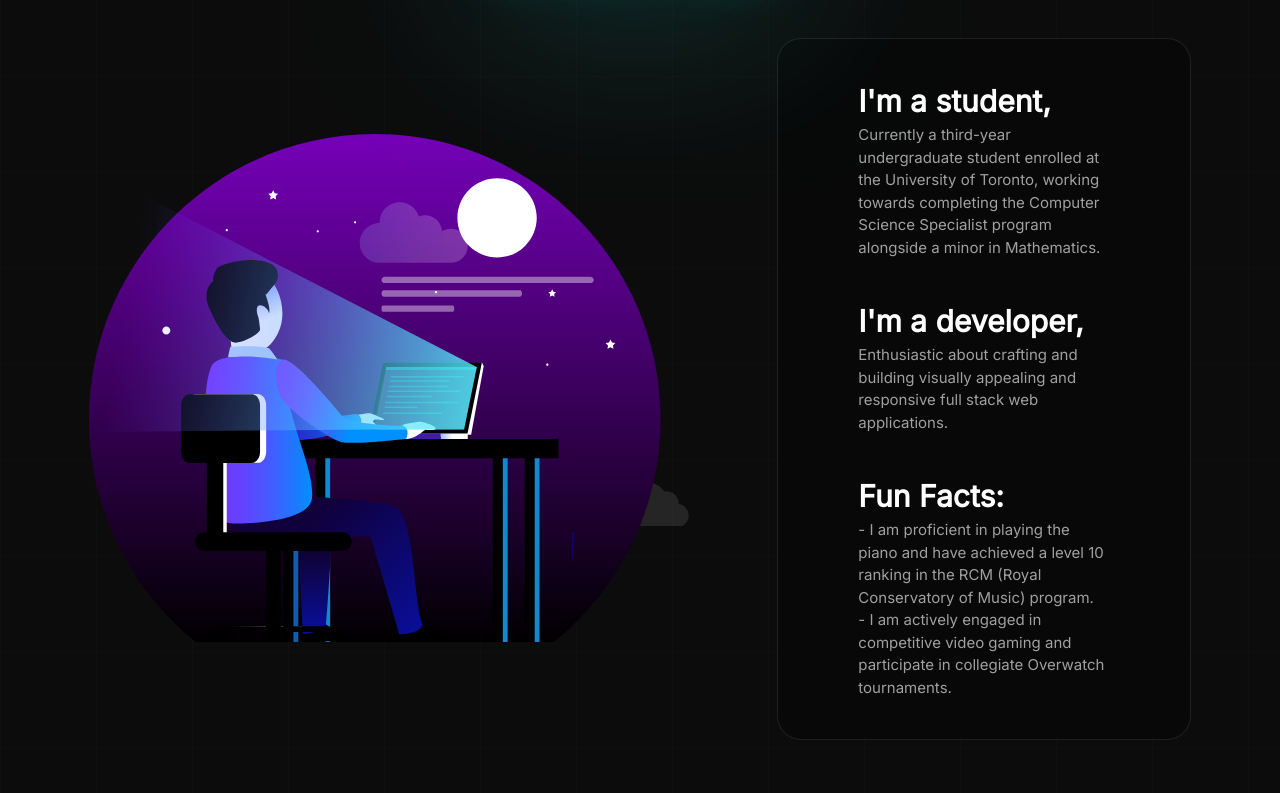
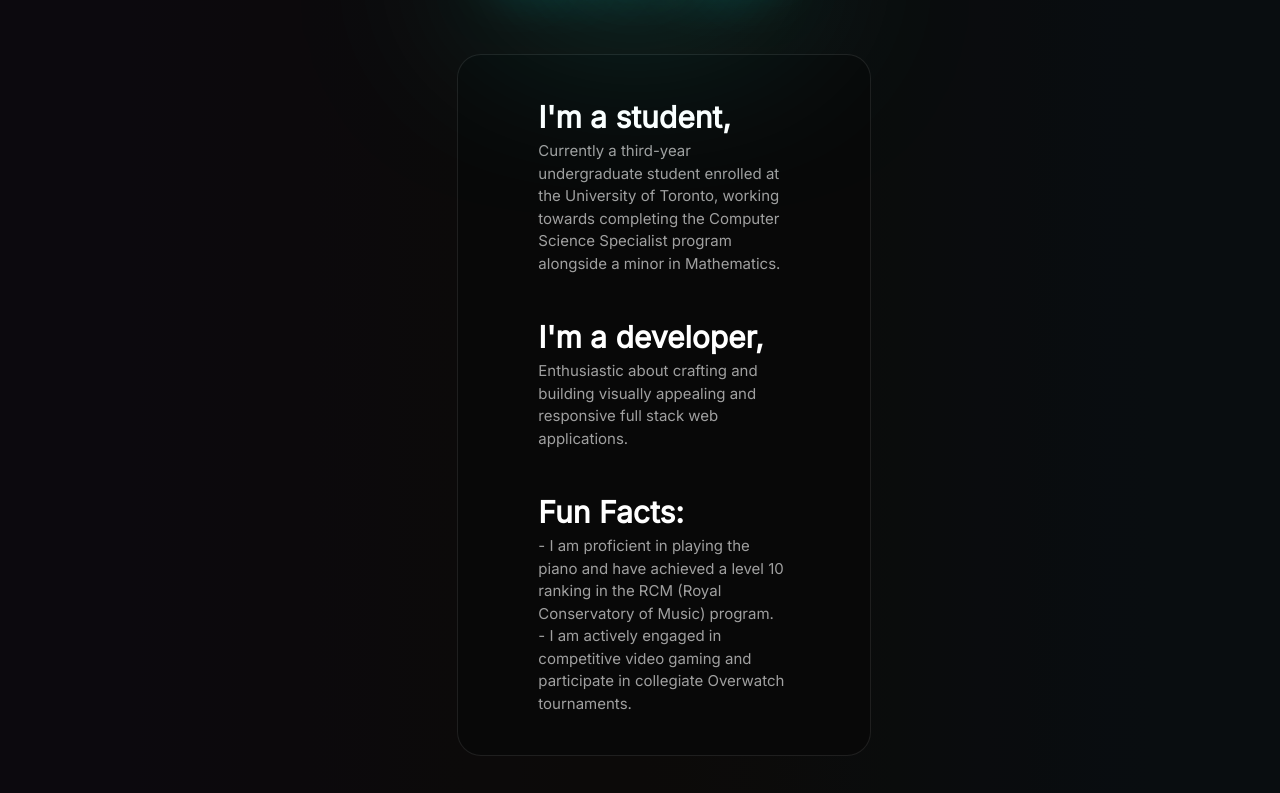
Before and after one commit to Dani3lx/NextJsPortfolio, a Next.js app: page / in a window 1280 px wide. Shown: the part 980-1773 px from the top of the page. Built offline with nearby package versions, Linux system fonts and the light colour scheme.

Commit message:
Added resume

```diff
--- a/src/app/components/homepage/AboutSection.tsx
+++ b/src/app/components/homepage/AboutSection.tsx
@@ -14,24 +14,19 @@ import JavaIcon from '../../assets/images/icons/Java'
 import PythonIcon from '../../assets/images/icons/Python'
 
 
-import Image from 'next/image'
 import { motion } from "framer-motion"
 import SkillIcon from '../Elements/SkillIcon'
 
 function AboutSection() {
     return (
         <>
-            <div className='w-screen py-20' id='about'>
+            <div className='w-screen py-24 bg-[#eeeeee5d] dark:bg-[#1212125d]' id='about'>
                 <motion.div className='flex flex-col justify-center items-center w-full h-fit gap-12 px-5'
                     initial={{ opacity: 0 }}
                     whileInView={{ opacity: 1 }}
                     transition={{ delay: 0.15 }}>
                     <h1 className='dark:blue-gradient font-bold text-[40px] lg:text-[60px] z-10 text-shadow-blue drop-shadow-blue'>About Me.</h1>
                     <div className='flex flex-col md:flex-row justify-center items-center w-full h-fit gap-10'>
-                        <Image
-                            className='hidden lg:block z-0 min-w-[300px] max-w-[500px] w-1/2 md:w-1/2 md:max-w-[600px]'
-                            src={Programmer} alt='Backdrop'
-                        />
                         <div className='flex flex-col justify-center items-center h-fit gap-10 w-3/4 lg:w-1/3 md:gap-10 sm:px-10 sm:py-5 xl:px-20 xl:py-10 dark:sm:bg-[#080808] sm:bg-[#eaeaea] border-[#a0a0a026] sm:border-[0.1px] rounded-3xl xl:ml-12'>
                             <div>
                                 <h1 className='dark:text-white font-semibold text-[20px] md:text-[30px] text-left md:text-left'>I&apos;m a student,</h1>
--- a/src/app/components/homepage/ProjectSection.tsx
+++ b/src/app/components/homepage/ProjectSection.tsx
@@ -8,6 +8,7 @@ import Csc207 from '../../assets/images/projects/csc207.png'
 import Awm from '../../assets/images/projects/awm.png'
 import PdfEditor from '../../assets/images/projects/pdf-editor.png'
 import Project from '../Elements/Project'
+import Link from 'next/link'
 
 function ProjectSection() {
     const [current, setCurrent] = useState(false);
@@ -37,7 +38,7 @@ function ProjectSection() {
                         <Project name='UofT AWM' img={Awm} link='https://uoft-awm-web.vercel.app/' description='The official UofT AWM club website.' techs={['NextJs', 'Typescript', 'CSS & tailwindcss']} />
                         <Project name='PDF Editor' img={PdfEditor} link='https://pdf-editor-8hrp1yl4v-98zhaojeffrey.vercel.app/' description='A PDF editor with user dashboard and cloud storage.' techs={['NextJs', 'Prisma', 'MongoDB', 'Typescript', 'CSS & tailwindcss']} />
                     </div>}
-
+                    <Link href={'https://drive.google.com/drive/folders/14pI22r4kC1jvOIVZ-58v5-0abjFPT2N5?usp=sharing'} target='_blank' className='dark:text-white hover:scale-105 active:scale-95'>Check out my resume <i className="uil uil-arrow-right"></i></Link>
 
                 </motion.div>
             </div>
--- a/src/app/globals.css
+++ b/src/app/globals.css
@@ -4,17 +4,6 @@
 
 *{
     scroll-behavior: smooth;
-}
-
-
-.dark .dark\:bg-grid {
-    background-image: linear-gradient(rgba(20, 20, 20, .7), transparent .1em), linear-gradient(90deg, rgba(20, 20, 20, .7), transparent .1em);
-    background-size: 6em 6em;
-}
-
-.bg-grid-light {
-    background-image: linear-gradient(rgba(235, 235, 235, 0.7), transparent .1em), linear-gradient(90deg, rgba(235, 235, 235, 0.7), transparent .1em);
-    background-size: 6em 6em;
 }
 
 /* Works on Chrome, Edge, and Safari */
--- a/src/app/home/page.tsx
+++ b/src/app/home/page.tsx
@@ -9,7 +9,7 @@ import ContactSection from '../components/homepage/ContactSection'
 function page() {
   return (
     <PageWrapper>
-      <div className='bg-[#f7f7f7] dark:bg-[#0c0c0c] bg-grid-light dark:bg-grid duration-150 ease-in'>
+      <div className='bg-gradient-to-r from-[#f9e7ff] dark:from-[#09040c] from-10% via-[#ffe2c4] dark:via-[#0a0704] via-50% to-[#bde4ff] dark:to-[#040b10] to-90% duration-150 ease-in'>
         <HeroSection />
         <AboutSection />
         <ProjectSection />
```
Also changed, not shown: src/app/assets/images/about/Programmer.svg (deleted).
